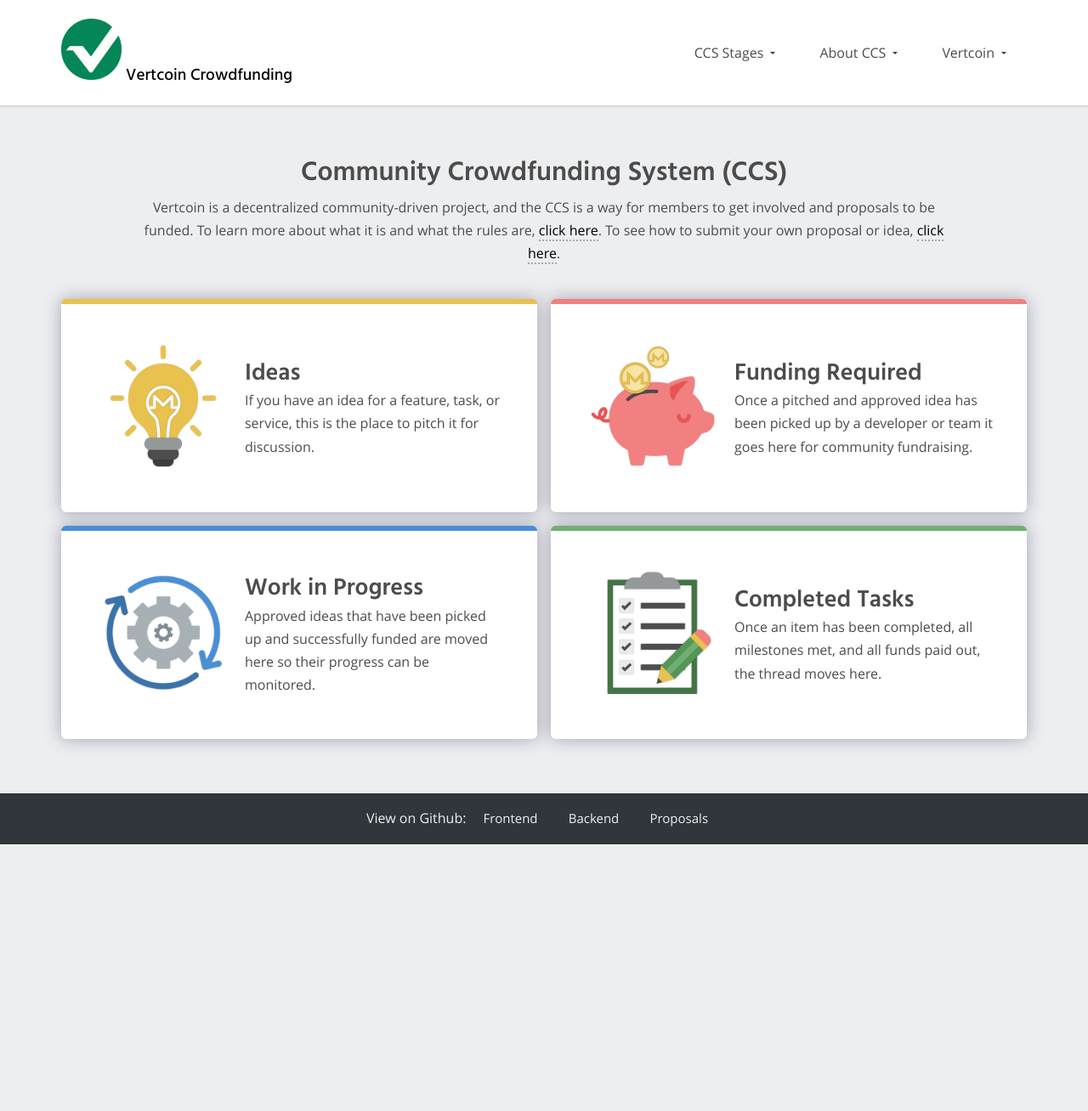
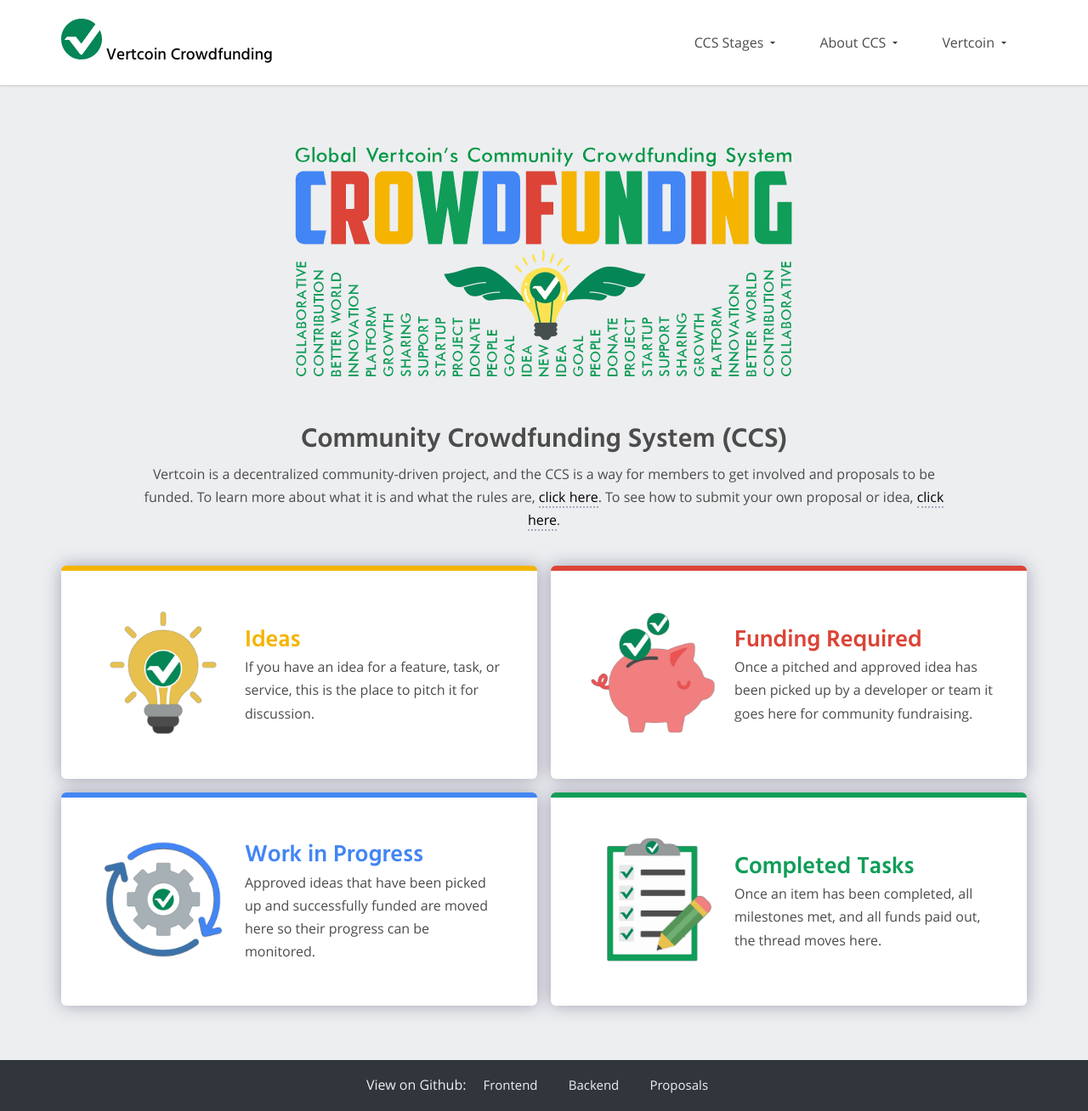
Before and after one commit to vertcoin-project/ccs-front, a Jekyll site: the page built from index.md, in a window 1280 px wide. Shown: the whole page at 85% size. Built offline with Jekyll 4.4.1, drawn with Linux system fonts in a browser that asks for light colours; before the commit the page ends 994 px from its top, so only the background shows below that.

Commit message:
Update Front Images and CSS
Add a banner, change the 4 images, change the color of the titles and reduce the size of the Vertcoin logo.

```diff
--- a/css/custom.css
+++ b/css/custom.css
@@ -973,6 +973,27 @@
 }
 
 /******************GENERAL**********************/
+.imgcenter {
+    max-width:100%;
+    text-align: center!important;
+    padding: 0px 24px;
+}
+
+.orange-text {
+    color:#F4B400;
+}
+
+.red-text {
+    color:#DB4437;
+}
+
+.blue-text {
+    color:#4285F4;
+}
+
+.green-text {
+    color:#0F9D58;
+}
 
 body {
     margin: 0;
@@ -1800,7 +1821,7 @@
 }
 
 p.site-name {
-    padding: 0;
+    padding: 0
 }
 
 p.site-name a {
@@ -2552,19 +2573,19 @@
 }
 
 .ffs-main .half:nth-of-type(1) a {
-    border-top: 6px solid #e8c24f;
+    border-top: 6px solid #F4B400;
 }
 
 .ffs-main .half:nth-of-type(2) a {
-    border-top: 6px solid #f28080;
+    border-top: 6px solid #DB4437;
 }
 
 .ffs-main .half:nth-of-type(3) a {
-    border-top: 6px solid #498fd5;
+    border-top: 6px solid #4285F4;
 }
 
 .ffs-main .half:nth-of-type(4) a {
-    border-top: 6px solid #70af71;
+    border-top: 6px solid #0F9D58;
 }
 
 .ffs-main .col-sm-8 {
@@ -2677,11 +2698,11 @@
 }
 
 .ffs-main .half:nth-of-type(1) a.ffs-cat {
-    border-top: 6px solid #e8c24f;
+    border-top: 6px solid #F4B400;
 }
 
 .ffs-main .half:nth-of-type(2) a.ffs-cat {
-    border-top: 6px solid #f28080;
+    border-top: 6px solid #DB4437;
 }
 
 .ffs-main .half:nth-of-type(3) a.ffs-cat {
@@ -2689,7 +2710,7 @@
 }
 
 .ffs-main .half:nth-of-type(4) a.ffs-cat {
-    border-top: 6px solid #70af71;
+    border-top: 6px solid #0F9D58;
 }
 
 }
@@ -2730,7 +2751,7 @@
 }
 
 .ffs .ideas a.ffs-idea {
-    border-top: 6px solid #e8c24f;
+    border-top: 6px solid #F4B400;
 }
 
 .ffs a.ffs-idea {
@@ -2913,7 +2934,7 @@
 /* FFS FUNDING REQUIRED LIST */
 
 .ffs .fund-required a.ffs-idea {
-    border-top: 6px solid #f28080;
+    border-top: 6px solid #DB4437;
 }
 
 .ffs .fund-required p.list-button a {
@@ -3665,7 +3686,7 @@
 /* FFS COMPLETED PROPOSAL LIST */
 
 .ffs .complete-proposal a.ffs-idea {
-    border-top: 6px solid #70af71;
+    border-top: 6px solid #0F9D58;
 }
 
 /* FFS COMPLETED PROPOSAL SINGLE */
@@ -3820,7 +3841,7 @@
 }
 
 .progress-bar span.work-progress {
-    background-color: #498fd5;
+    background-color: #4285F4;
 }
 
 @media only screen and (max-width: 75rem) {
--- a/index.md
+++ b/index.md
@@ -2,6 +2,9 @@
 layout: customnt
 title: Community Crowdfunding System (CCS)
 ---
+<div class ="imgcenter">
+                <img src="/img/vertcoin-crowdfunding-baner.png">
+</div>
 <div class="ffs-main">
         <div class="container description" >
                <h1>{{page.title}}</h1>
@@ -17,7 +20,7 @@
                          <img src="/img/idea-bulb.png"/>
                      </div>
                      <div class="col-sm-8 col-xs-8">
-                         <h2>Ideas</h2>
+                         <h2 class="orange-text">Ideas</h2>
                          <p>If you have an idea for a feature, task, or service, this is the place to pitch it for discussion.</p>
                      </div>
                      </a>
@@ -28,7 +31,7 @@
                          <img src="/img/funding-required.png"/>
                      </div>
                      <div class="col-sm-8 col-xs-8">
-                         <h2>Funding Required</h2>
+                         <h2 class="red-text">Funding Required</h2>
                          <p>Once a pitched and approved idea has been picked up by a developer or team it goes here for community fundraising.</p>
                      </div>
                    </a>
@@ -39,7 +42,7 @@
                          <img src="/img/inprogress.png"/>
                      </div>
                      <div class="col-sm-8 col-xs-8">
-                         <h2>Work in Progress</h2>
+                         <h2 class="blue-text">Work in Progress</h2>
                         <p>Approved ideas that have been picked up and successfully funded are moved here so their progress can be monitored.</p>
                      </div>
                    </a>
@@ -50,7 +53,7 @@
                              <img src="/img/checklist.png"/>
                          </div>
                          <div class="col-sm-8 col-xs-8">
-                             <h2>Completed Tasks</h2>
+                             <h2 class="green-text">Completed Tasks</h2>
                              <p>Once an item has been completed, all milestones met, and all funds paid out, the thread moves here.</p>
                          </div>
                    </a>
```
Also changed, not shown: img/checklist.png, img/funding-required.png, img/idea-bulb.png, img/inprogress.png, img/vertcoin-ccs-logo.svg, img/vertcoin-crowdfunding-baner.png (added).
